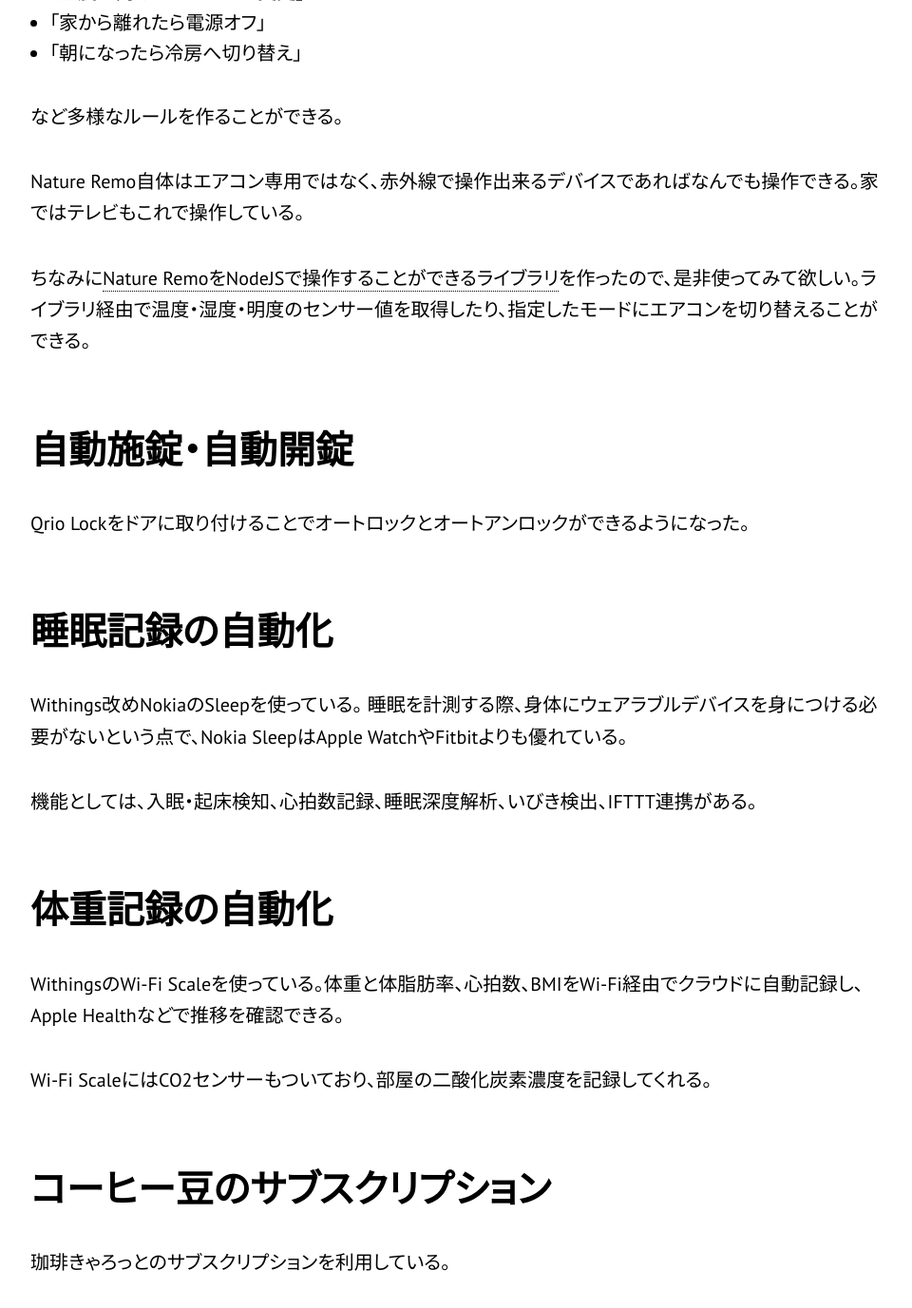
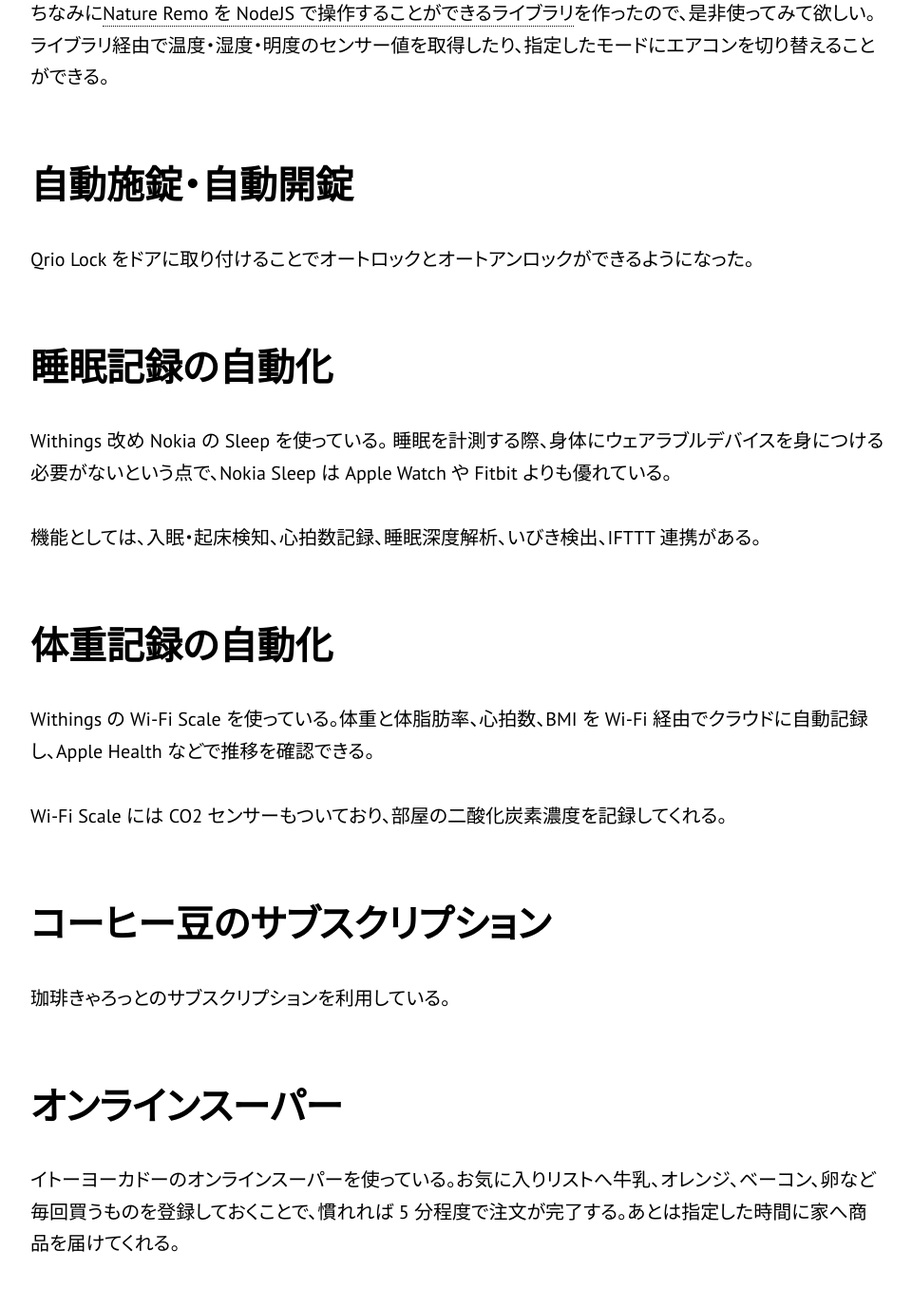
Before and after one commit to uetchy/uechi.io, a Jekyll site: the page built from _posts/2018-08-05-life-automation.md, in a window 1280 px wide and 1400 px high, scrolled down 1926 px. Shown: the top 1377 px of the window at 95% size, without its empty margins (158-1118 px from the left). Built offline with Jekyll 4.4.1, drawn with Linux system fonts in a browser that asks for light colours; nearby versions of some CDN libraries; comment, search, counter and statistics services are not loaded; some of the changed text lies outside the part shown.

Commit message:
cosmetic changes

```diff
--- a/_posts/2017-12-27-oss-for-designers.markdown
+++ b/_posts/2017-12-27-oss-for-designers.markdown
@@ -4,7 +4,6 @@
 ---
 
 GitHub で公開されている OSS にちょっとした Pull-request を送るのが私の趣味です。
-
 そのような Pull-request の中にはコードだけでは無く、時にロゴデザインが含まれていることもあります。
 
 ## textlint
--- a/_posts/2018-03-29-products-guide.markdown
+++ b/_posts/2018-03-29-products-guide.markdown
@@ -1,5 +1,5 @@
 ---
-title: 普段使いしている製品とサービス
+title: 普段使いしているもの
 date: 2018-03-29 22:33:00 +09:00
 updated: 2018-08-03 09:00:00 +09:00
 ---
--- a/_posts/2018-04-10-building-tensorflow-from-source.markdown
+++ b/_posts/2018-04-10-building-tensorflow-from-source.markdown
@@ -1,5 +1,5 @@
 ---
-title: Building TensorFlow from source
+title: Building TensorFlow from Source
 date: 2018-04-10 09:41:00 +09:00
 ---
 
--- a/_posts/2018-04-13-camping.markdown
+++ b/_posts/2018-04-13-camping.markdown
@@ -1,5 +1,5 @@
 ---
-title: 初キャンプに必要な機材と予算について
+title: 初キャンプに必要な機材
 date: 2018-04-13 14:26:00 +09:00
 ---
 
--- a/_posts/2018-08-05-life-automation.md
+++ b/_posts/2018-08-05-life-automation.md
@@ -1,37 +1,35 @@
 ---
-title: 生活に自動化を取り入れるために必要なもの
+title: 生活の自動化
 date: 2018-08-05 00:00:00 +09:00
 ---
 
 生活にオートメーションを上手く取り入れ、本当にやりたいことや、やるべきことに集中できる環境をつくろう。
+
 # 洗濯の自動化
 
-Panasonicのドラム洗濯乾燥機を使っている。威力を最大限に享受するため、タンブラー乾燥向けの普段着を揃えておくことも重要だ。
-
+Panasonic のドラム洗濯乾燥機を使っている。威力を最大限に享受するため、タンブラー乾燥向けの普段着を揃えておくことも重要だ。
 洗剤は粉と液体とが一体化したジェルボール洗剤が便利。ドラムの底にひとつ置くだけでよく、計量する必要がない。
 
 # 食器洗いの自動化
 
-Panasonic NC-TCR2という一人暮らし用のコンパクト食洗乾燥機が便利。
-
+Panasonic NC-TCR2 という一人暮らし用のコンパクト食洗乾燥機が便利。
 洗濯機と同じく食洗機専用のジェルボール洗剤を使えば計量する手間を省ける。
 
 # 照明の自動化
 
-Hueはインターネット経由で明るさや色相をコントロールすることができる電球である。
+Hue はインターネット経由で明るさや色相をコントロールすることができる電球である。
 
 - 「家から離れたら消灯」
 - 「家に近付いたら点灯」
 - 「日が暮れたら暖色系に切り替える」
-- 「23時になったら消灯」
+- 「23 時になったら消灯」
 
 など多様なルールを作ることができる。
-
 家では外の明るさに合わせて照明の明るさを調整して、概日リズムが崩れにくいようにルールを決めている。
 
 # 空調の自動化
 
-Nature Remoでエアコンの操作を自動化した。
+Nature Remo でエアコンの操作を自動化した。
 
 - 「湿度が高ければドライに変更」
 - 「家から離れたら電源オフ」
@@ -39,26 +37,26 @@
 
 など多様なルールを作ることができる。
 
-Nature Remo自体はエアコン専用ではなく、赤外線で操作出来るデバイスであればなんでも操作できる。家ではテレビもこれで操作している。
+Nature Remo 自体はエアコン専用ではなく、赤外線で操作出来るデバイスであればなんでも操作できる。家ではテレビもこれで操作している。
 
-ちなみに[Nature RemoをNodeJSで操作することができるライブラリ](https://github.com/uetchy/nature-remo)を作ったので、是非使ってみて欲しい。ライブラリ経由で温度・湿度・明度のセンサー値を取得したり、指定したモードにエアコンを切り替えることができる。
+ちなみに[Nature Remo を NodeJS で操作することができるライブラリ](https://github.com/uetchy/nature-remo)を作ったので、是非使ってみて欲しい。ライブラリ経由で温度・湿度・明度のセンサー値を取得したり、指定したモードにエアコンを切り替えることができる。
 
 # 自動施錠・自動開錠
 
-Qrio Lockをドアに取り付けることでオートロックとオートアンロックができるようになった。
+Qrio Lock をドアに取り付けることでオートロックとオートアンロックができるようになった。
 
 # 睡眠記録の自動化
 
-Withings改めNokiaのSleepを使っている。
-睡眠を計測する際、身体にウェアラブルデバイスを身につける必要がないという点で、Nokia SleepはApple WatchやFitbitよりも優れている。
+Withings 改め Nokia の Sleep を使っている。
+睡眠を計測する際、身体にウェアラブルデバイスを身につける必要がないという点で、Nokia Sleep は Apple Watch や Fitbit よりも優れている。
 
-機能としては、入眠・起床検知、心拍数記録、睡眠深度解析、いびき検出、IFTTT連携がある。
+機能としては、入眠・起床検知、心拍数記録、睡眠深度解析、いびき検出、IFTTT 連携がある。
 
 # 体重記録の自動化
 
-WithingsのWi-Fi Scaleを使っている。体重と体脂肪率、心拍数、BMIをWi-Fi経由でクラウドに自動記録し、Apple Healthなどで推移を確認できる。
+Withings の Wi-Fi Scale を使っている。体重と体脂肪率、心拍数、BMI を Wi-Fi 経由でクラウドに自動記録し、Apple Health などで推移を確認できる。
 
-Wi-Fi ScaleにはCO2センサーもついており、部屋の二酸化炭素濃度を記録してくれる。
+Wi-Fi Scale には CO2 センサーもついており、部屋の二酸化炭素濃度を記録してくれる。
 
 # コーヒー豆のサブスクリプション
 
@@ -66,16 +64,16 @@
 
 # オンラインスーパー
 
-イトーヨーカドーのオンラインスーパーを使っている。お気に入りリストへ牛乳、オレンジ、ベーコン、卵など毎回買うものを登録しておくことで、慣れれば5分程度で注文が完了する。あとは指定した時間に家へ商品を届けてくれる。
+イトーヨーカドーのオンラインスーパーを使っている。お気に入りリストへ牛乳、オレンジ、ベーコン、卵など毎回買うものを登録しておくことで、慣れれば 5 分程度で注文が完了する。あとは指定した時間に家へ商品を届けてくれる。
 
 # 自動家計簿
 
-MoneyForwardを使っている。支出を自動で食費、趣味、日用品などに仕分けてくれる。
+MoneyForward を使っている。支出を自動で食費、趣味、日用品などに仕分けてくれる。
 無現金縛りプレイと相性が良い。
 
 # 自炊の効率化
 
-最近COMPで食事を置き換え始めた。まだ評価は出来ないが少なくとも味は悪くなく（薄いきな粉のような味）、不足しがちなビタミンや鉄分を補える点では良い製品だと思う。
+最近 COMP で食事を置き換え始めた。まだ評価は出来ないが少なくとも味は悪くなく（薄いきな粉のような味）、不足しがちなビタミンや鉄分を補える点では良い製品だと思う。
 
 # 気になる製品
 
```
